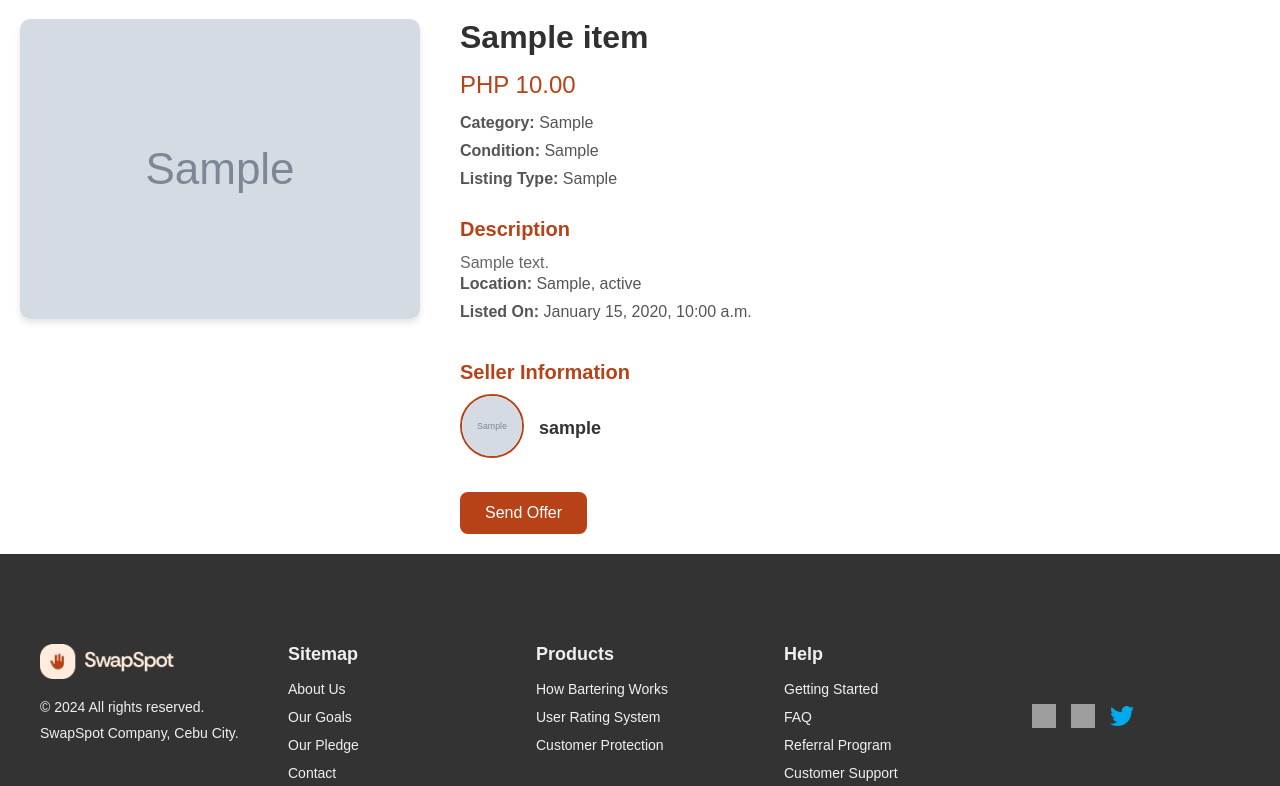
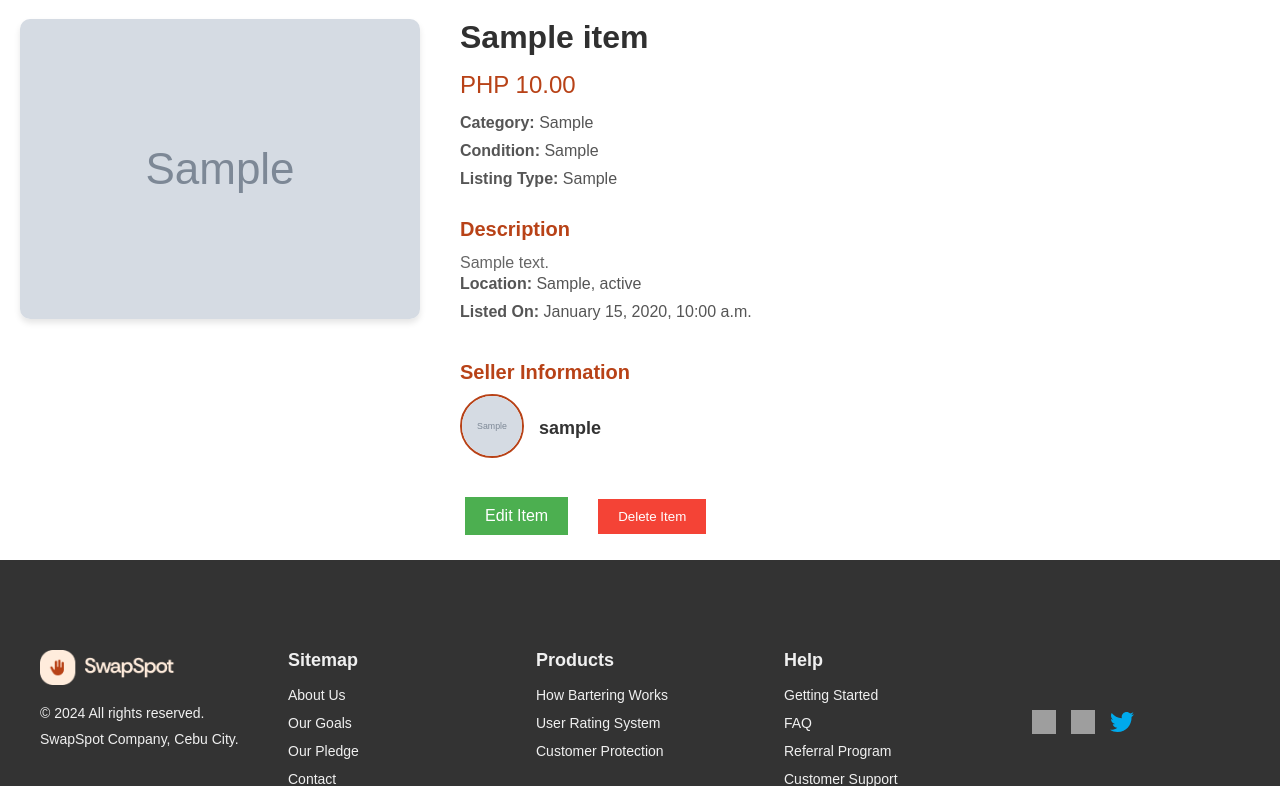
Before and after one commit to MasuRii/ItemExchangeApplication, a Django app: page /item/1/ in a window 1280 px wide. Shown: the part 61-847 px from the top of the page. Run offline with Django 5.2, Linux system fonts and the light colour scheme; a user stored in the database is signed in; tables that the repository leaves empty hold one stand-in row (values such as "Sample post"); grey boxes marked "Sample" are stand-in pictures; grey boxes are pictures that could not be loaded.

Commit message:
Fix the modal for user profile and added a function to delete the items

```diff
--- a/exchange/forms.py
+++ b/exchange/forms.py
@@ -90,7 +90,7 @@ class ProfileSettingsForm(forms.ModelForm):
 class ItemForm(forms.ModelForm):
     class Meta:
         model = Item
-        fields = ['title', 'description', 'category', 'condition', 'price', 'listing_type', 'picture', 'is_available']
+        fields = ['title', 'description', 'category', 'condition', 'price', 'listing_type', 'picture']
         widgets = {
             'description': forms.Textarea(attrs={'rows': 4}),
             'condition': forms.Select(),
--- a/exchange/urls.py
+++ b/exchange/urls.py
@@ -26,6 +26,8 @@ urlpatterns = [
     path('profile/<str:username>/', views.user_profile, name='user_profile'),
     path('add-item/', views.add_item, name='add_item'),
     path('item/<int:item_id>/', views.item_detail, name='item_detail'),
+    path('items/<int:item_id>/delete/', views.delete_item, name='delete_item'),
+    path('items/<int:item_id>/edit/', views.edit_item, name='edit_item'),
     path('settings/', views.user_profile_settings, name='user_profile_settings'),
     path('upload-avatar/', views.upload_avatar, name='upload_avatar'),
     path('', views.landing, name='landing'),
--- a/exchange/views.py
+++ b/exchange/views.py
@@ -189,6 +189,30 @@ def item_detail(request, item_id):
     return render(request, 'exchange/item_detail.html', context)
 
 @login_required
+def edit_item(request, item_id):
+    item = get_object_or_404(Item, item_id=item_id, user=request.user)
+    if request.method == 'POST':
+        form = ItemForm(request.POST, request.FILES, instance=item)
+        if form.is_valid():
+            form.save()
+            return redirect('exchange:item_detail', item_id=item.item_id)
+    else:
+        form = ItemForm(instance=item)
+    return render(request, 'exchange/edit_item.html', {'form': form})
+
+@login_required
+def delete_item(request, item_id):
+    item = get_object_or_404(Item, item_id=item_id, user=request.user)
+
+    if request.method == 'POST':
+        item.delete()
+        messages.success(request, 'Item has been successfully deleted.')
+        return redirect('exchange:homepage')
+    else:
+        raise PermissionDenied("Deletion can only occur via POST request.")
+
+
+@login_required
 def user_profile_settings(request):
     user = request.user  # Get the logged-in user
 
--- a/static/css/item_detail.css
+++ b/static/css/item_detail.css
@@ -490,3 +490,29 @@
         text-align: center;
     }
 }
+
+.edit-item-btn,
+.delete-item-btn {
+    padding: 10px 20px;
+    margin: 5px;
+    border: none;
+    cursor: pointer;
+    text-decoration: none;
+    color: #fff;
+}
+
+.edit-item-btn {
+    background-color: #4CAF50; /* Green */
+}
+
+.delete-item-btn {
+    background-color: #f44336; /* Red */
+}
+
+.send-offer-btn {
+    padding: 10px 20px;
+    background-color: #008CBA; /* Blue */
+    color: #fff;
+    border: none;
+    cursor: pointer;
+}
--- a/templates/exchange/item_detail.html
+++ b/templates/exchange/item_detail.html
@@ -139,8 +139,20 @@
 
         <!-- Actions -->
         <div class="item-actions">
-            <button class="send-offer-btn">Send Offer</button>
-        </div>
+          {% if is_owner %}
+              <!-- Display Edit and Delete buttons for the owner -->
+              <a href="{% url 'exchange:edit_item' item_id=item.item_id %}" class="edit-item-btn">Edit Item</a>
+
+              <!-- Delete Item Form -->
+              <form action="{% url 'exchange:delete_item' item_id=item.item_id %}" method="post" style="display:inline;">
+                  {% csrf_token %}
+                  <button type="submit" class="delete-item-btn" onclick="return confirm('Are you sure you want to delete this item?');">Delete Item</button>
+              </form>
+          {% else %}
+              <!-- Display Send Offer button for other users -->
+              <button class="send-offer-btn">Send Offer</button>
+          {% endif %}
+      </div>
     </div>
 </div>
 
```
Also changed, not shown: templates/exchange/user_profile.html (+59 -5 lines).
